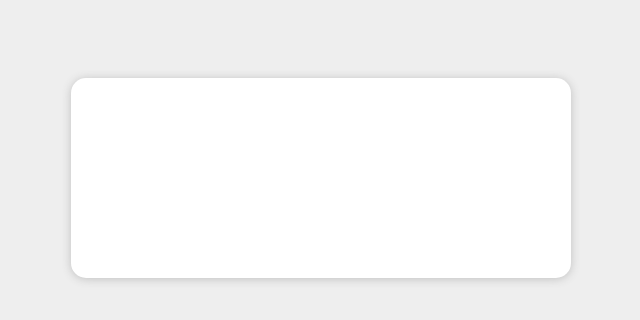
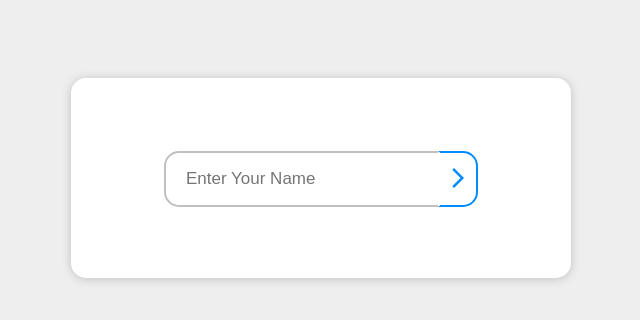
Before and after one commit to athul-22/add-colourful-list, a plain HTML site: page index.html in a window 1280 px wide. Shown: the whole page, without its empty margins (319-959 px from the left). Drawn offline with nearby package versions, Linux system fonts and the light colour scheme.

Commit message:
Update index.html

```diff
--- a/index.html
+++ b/index.html
@@ -12,7 +12,11 @@
 <body>
     <!--MAIN DIV-->
     <div class="main">
-
+        <!--NAME INPUT BOX-->
+        <div class="name">
+            <input id="name" type="text" placeholder="Enter Your Name" required>
+            <button id="name-btn" onclick="nameFun()"><span class="material-symbols-outlined">arrow_forward_ios</span></button>
+        </div>
     </div>
 
     <br>
```
